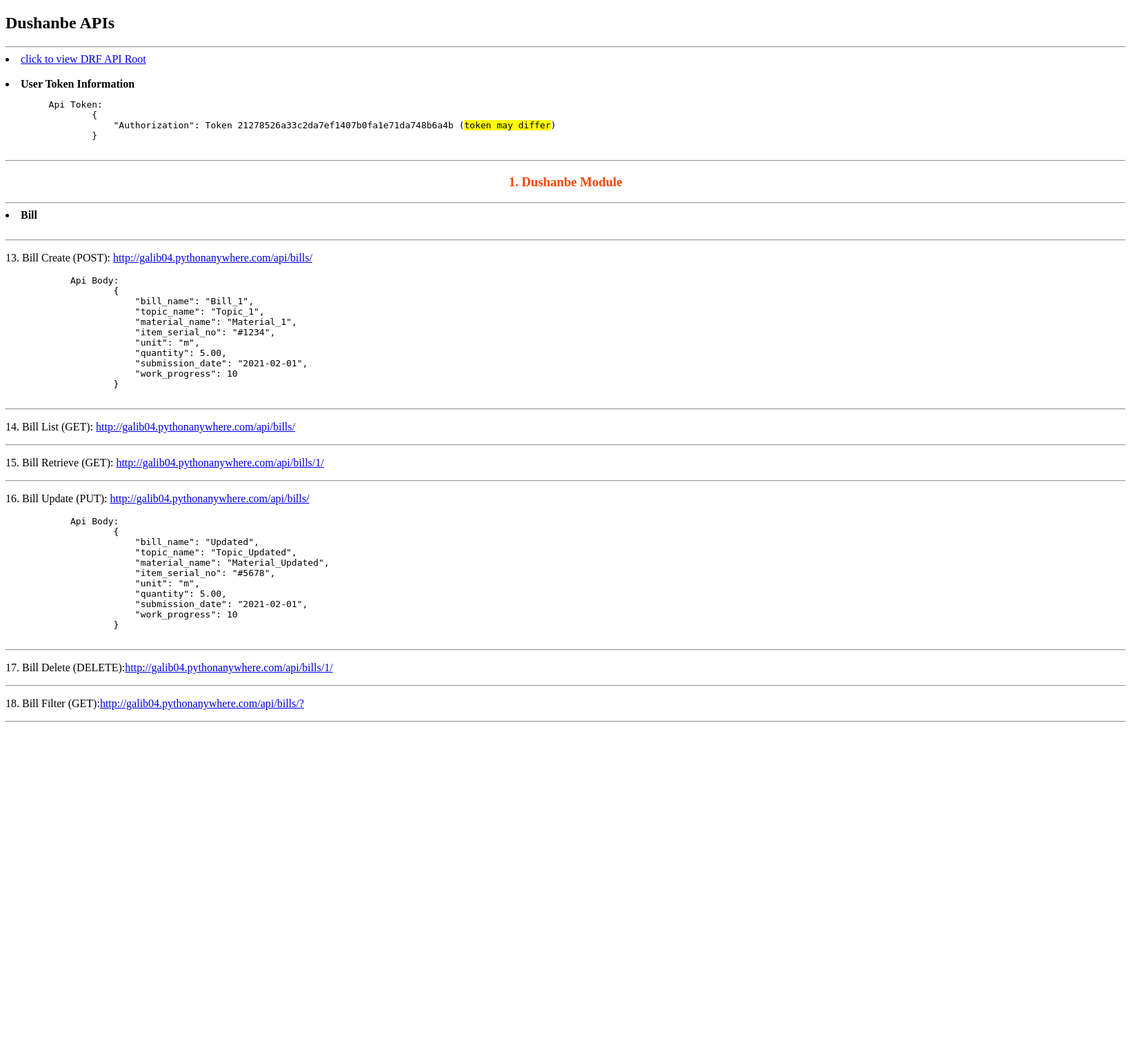
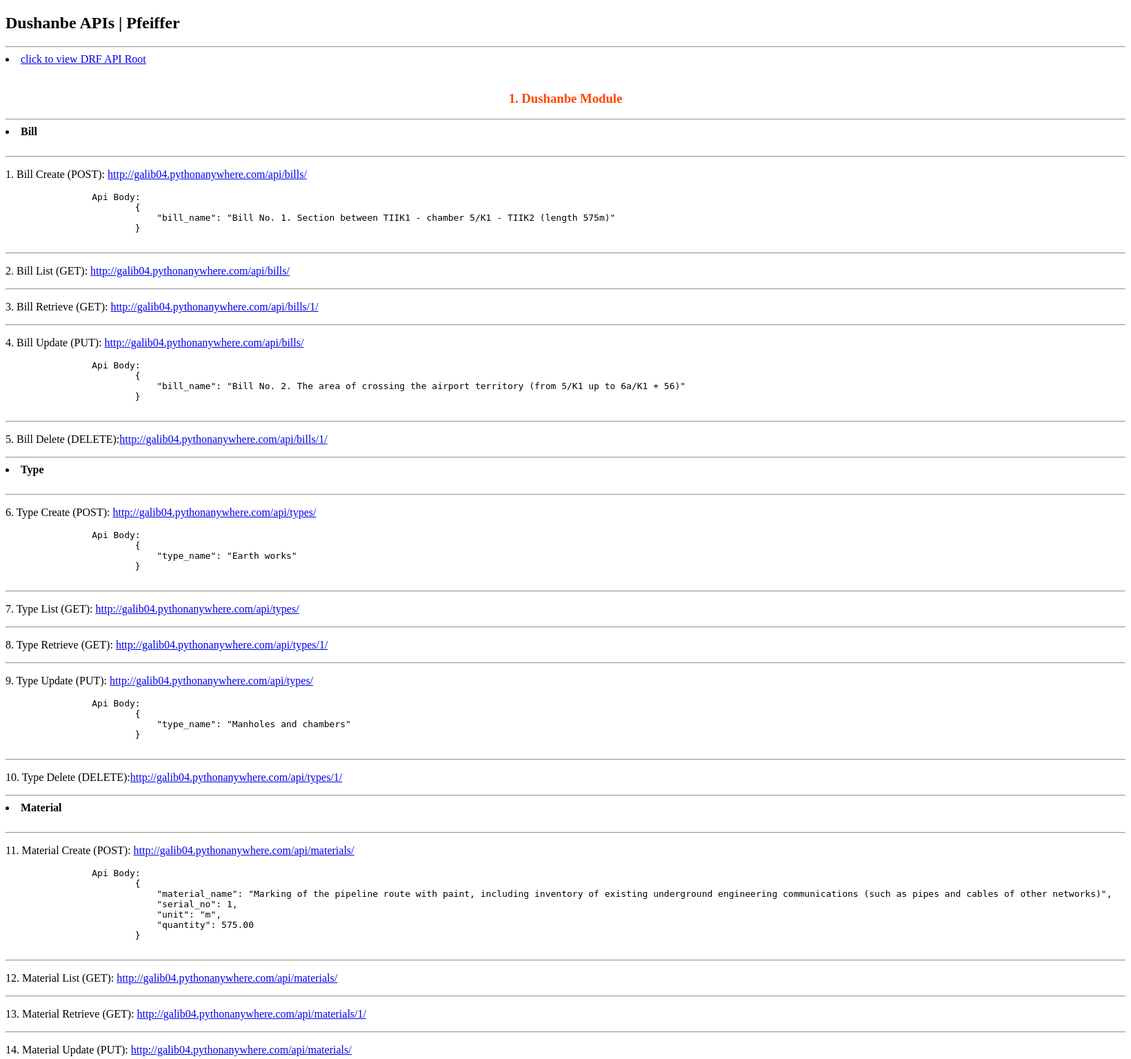
Before and after one commit to m-a-hannan/dushanbe-backend-apis, a Django app: page / in a window 1640 px wide. Shown: the top 1535 px of the page at 69% size. Before the commit the page ends 1047 px from the top, so only its background shows below. Run offline with Django 3.2, Linux system fonts and the light colour scheme.

Commit message:
token auth & signal deactivated

```diff
--- a/config/settings.py
+++ b/config/settings.py
@@ -157,7 +157,7 @@
     # 'DEFAULT_PERMISSION_CLASSES': [
     #     'rest_framework.permissions.IsAuthenticated',
     # ],
-    #
+
     # 'DEFAULT_AUTHENTICATION_CLASSES': [
     #     'rest_framework.authentication.TokenAuthentication',
     #     'rest_framework.authentication.SessionAuthentication',
--- a/dushanbe/views/bill_submission_views.py
+++ b/dushanbe/views/bill_submission_views.py
@@ -21,7 +21,7 @@
 class BillSubmissionViewSet(viewsets.ModelViewSet):
     queryset = BillSubmission.objects.all().order_by('-id')
     serializer_class = BillSubmissionListSerializer
-    permission_classes = (DjangoModelPermissionsWithGET, )
+    # permission_classes = (DjangoModelPermissionsWithGET, )
     pagination_class = None
 
     @transaction.atomic
--- a/dushanbe/views/materials_views.py
+++ b/dushanbe/views/materials_views.py
@@ -21,7 +21,7 @@
 class MaterialViewSet(viewsets.ModelViewSet):
     queryset = Material.objects.all().order_by('-id')
     serializer_class = MaterialListSerializer
-    permission_classes = (DjangoModelPermissionsWithGET, )
+    # permission_classes = (DjangoModelPermissionsWithGET, )
     pagination_class = None
 
     @transaction.atomic
--- a/dushanbe/views/type_views.py
+++ b/dushanbe/views/type_views.py
@@ -21,7 +21,7 @@
 class TypeViewSet(viewsets.ModelViewSet):
     queryset = Type.objects.all().order_by('-id')
     serializer_class = TypeListSerializer
-    permission_classes = (DjangoModelPermissionsWithGET, )
+    # permission_classes = (DjangoModelPermissionsWithGET, )
     pagination_class = None
 
     @transaction.atomic
--- a/templates/home.html
+++ b/templates/home.html
@@ -2,12 +2,12 @@
 <html lang="en">
 <head>
     <meta charset="UTF-8">
-    <title>API List | Dushanbe</title>
+    <title>API List | Dushanbe | Pfeiffer</title>
 </head>
 
 <body>
     <!---- DRF API Root ---->
-    <h2>Dushanbe APIs</h2>
+    <h2>Dushanbe APIs | Pfeiffer</h2>
     <hr>
 
     {#<li><a href="http://127.0.0.1:8000/api/" target="_blank">click to view DRF API Root</a></li>#}
@@ -15,16 +15,16 @@
     <li><a href="http://galib04.pythonanywhere.com/api/" target="_blank">click to view DRF API Root</a></li>
     <br>
 
-    <!---- User Token Info ---->
-    <li><b>User Token Information</b></li>
-
-    <pre>
-        Api Token:
-                {
-                    "Authorization": Token 21278526a33c2da7ef1407b0fa1e71da748b6a4b (<span style="background-color: yellow">token may differ</span>)
-                }
-    </pre>
-    <hr>
+    {#    <!---- User Token Info ---->#}
+    {#    <li><b>User Token Information</b></li>#}
+    {##}
+    {#    <pre>#}
+    {#        Api Token:#}
+    {#                {#}
+    {#                    "Authorization": Token 21278526a33c2da7ef1407b0fa1e71da748b6a4b (<span style="background-color: yellow">token may differ</span>)#}
+    {#                }#}
+    {#    </pre>#}
+    {#    <hr>#}
 
     <!---- 1. Dushanbe Module ---->
     <h3 style="text-align: center; color: orangered">1. Dushanbe Module</h3>
@@ -35,52 +35,157 @@
     <br>
     <hr>
 
-        <p>13. Bill Create (POST): <a href="#">http://galib04.pythonanywhere.com/api/bills/</a></p>
+    <p>1. Bill Create (POST): <a href="#">http://galib04.pythonanywhere.com/api/bills/</a></p>
     <pre>
                 Api Body:
                         {
-                        "bill_name": "Bill_1",
-                        "topic_name": "Topic_1",
-                        "material_name": "Material_1",
-                        "item_serial_no": "#1234",
+                            "bill_name": "Bill No. 1. Section between TIIK1 - chamber 5/K1 - TIIK2 (length 575m)"
+                        }
+            </pre>
+    <hr>
+
+    <p>2. Bill List (GET):
+        <a href="http://galib04.pythonanywhere.com/api/bills/"
+           target="_blank">http://galib04.pythonanywhere.com/api/bills/</a>
+    </p>
+    <hr>
+
+    <p>3. Bill Retrieve (GET):
+        <a href="http://galib04.pythonanywhere.com/api/bills/1/" target="_blank">http://galib04.pythonanywhere.com/api/bills/1/</a>
+    </p>
+    <hr>
+
+    <p>4. Bill Update (PUT): <a href="#">http://galib04.pythonanywhere.com/api/bills/</a></p>
+    <pre>
+                Api Body:
+                        {
+                            "bill_name": "Bill No. 2. The area of crossing the airport territory (from 5/K1 up to 6a/K1 + 56)"
+                        }
+            </pre>
+    <hr>
+
+    <p>5. Bill Delete (DELETE):<a href="#">http://galib04.pythonanywhere.com/api/bills/1/</a></p>
+    <hr>
+
+    <!---- Type ---->
+    <li><b>Type</b></li>
+    <br>
+    <hr>
+
+    <p>6. Type Create (POST): <a href="#">http://galib04.pythonanywhere.com/api/types/</a></p>
+    <pre>
+                Api Body:
+                        {
+                            "type_name": "Earth works"
+                        }
+            </pre>
+    <hr>
+
+    <p>7. Type List (GET):
+        <a href="http://galib04.pythonanywhere.com/api/types/"
+           target="_blank">http://galib04.pythonanywhere.com/api/types/</a>
+    </p>
+    <hr>
+
+    <p>8. Type Retrieve (GET):
+        <a href="http://galib04.pythonanywhere.com/api/types/1/" target="_blank">http://galib04.pythonanywhere.com/api/types/1/</a>
+    </p>
+    <hr>
+
+    <p>9. Type Update (PUT): <a href="#">http://galib04.pythonanywhere.com/api/types/</a></p>
+    <pre>
+                Api Body:
+                        {
+                            "type_name": "Manholes and chambers"
+                        }
+            </pre>
+    <hr>
+
+    <p>10. Type Delete (DELETE):<a href="#">http://galib04.pythonanywhere.com/api/types/1/</a></p>
+    <hr>
+
+    <!---- Material ---->
+    <li><b>Material</b></li>
+    <br>
+    <hr>
+
+    <p>11. Material Create (POST): <a href="#">http://galib04.pythonanywhere.com/api/materials/</a></p>
+    <pre>
+                Api Body:
+                        {
+                            "material_name": "Marking of the pipeline route with paint, including inventory of existing underground engineering communications (such as pipes and cables of other networks)",
+                            "serial_no": 1,
                             "unit": "m",
-                        "quantity": 5.00,
-                        "submission_date": "2021-02-01",
+                            "quantity": 575.00
+                        }
+            </pre>
+    <hr>
+
+    <p>12. Material List (GET):
+        <a href="http://galib04.pythonanywhere.com/api/materials/" target="_blank">http://galib04.pythonanywhere.com/api/materials/</a>
+    </p>
+    <hr>
+
+    <p>13. Material Retrieve (GET):
+        <a href="http://galib04.pythonanywhere.com/api/materials/1/" target="_blank">http://galib04.pythonanywhere.com/api/materials/1/</a>
+    </p>
+    <hr>
+
+    <p>14. Material Update (PUT): <a href="#">http://galib04.pythonanywhere.com/api/materials/</a></p>
+    <pre>
+                Api Body:
+                        {
+                            "material_name": "Soil transportation at a distance of 6 km, for temporary storage",
+                            "serial_no": 8,
+                            "unit": "t",
+                            "quantity": 17365.00
+                        }
+            </pre>
+    <hr>
+
+    <p>15. Material Delete (DELETE):<a href="#">http://galib04.pythonanywhere.com/api/materials/1/</a></p>
+    <hr>
+
+    <!---- Bill Submissions ---->
+    <li><b>Bill Submissions</b></li>
+    <br>
+    <hr>
+
+    <p>16. Bill Submissions Create (POST): <a href="#">http://galib04.pythonanywhere.com/api/bill-submissions/</a></p>
+    <pre>
+                Api Body:
+                        {
+                            "bill": 1,              <span style="background-color: yellow">(relational field with 'Bill' table)</span>
+                            "type": 2,              <span style="background-color: yellow">(relational field with 'Type' table)</span>
+                            "material": 3,          <span style="background-color: yellow">(relational field with 'Material' table)</span>
                             "work_progress": 10
                         }
             </pre>
     <hr>
 
-        <p>14. Bill List (GET):
-            <a href="http://galib04.pythonanywhere.com/api/bills/" target="_blank">http://galib04.pythonanywhere.com/api/bills/</a>
+    <p>17. Bill Submissions List (GET):
+        <a href="http://galib04.pythonanywhere.com/api/bill-submissions/" target="_blank">http://galib04.pythonanywhere.com/api/bill-submissions/</a>
     </p>
     <hr>
 
-        <p>15. Bill Retrieve (GET):
-            <a href="http://galib04.pythonanywhere.com/api/bills/1/" target="_blank">http://galib04.pythonanywhere.com/api/bills/1/</a>
+    <p>18. Bill Submissions Retrieve (GET):
+        <a href="http://galib04.pythonanywhere.com/api/bill-submissions/1/" target="_blank">http://galib04.pythonanywhere.com/api/bill-submissions/1/</a>
     </p>
     <hr>
 
-        <p>16. Bill Update (PUT): <a href="#">http://galib04.pythonanywhere.com/api/bills/</a></p>
+    <p>19. Bill Submissions Update (PUT): <a href="#">http://galib04.pythonanywhere.com/api/bill-submissions/</a></p>
     <pre>
                 Api Body:
                         {
-                        "bill_name": "Updated",
-                        "topic_name": "Topic_Updated",
-                        "material_name": "Material_Updated",
-                        "item_serial_no": "#5678",
-                        "unit": "m",
-                        "quantity": 5.00,
-                        "submission_date": "2021-02-01",
+                            "bill": 2,
+                            "type": 3,
+                            "material": 4,
                             "work_progress": 10
                         }
             </pre>
     <hr>
 
-        <p>17. Bill Delete (DELETE):<a href="#">http://galib04.pythonanywhere.com/api/bills/1/</a></p>
-        <hr>
-
-        <p>18. Bill Filter (GET):<a href="http://galib04.pythonanywhere.com/api/bills/?" target="_blank">http://galib04.pythonanywhere.com/api/bills/?</a></p>
+    <p>20. Bill Submissions Delete (DELETE):<a href="#">http://galib04.pythonanywhere.com/api/bill-submissions/1/</a></p>
     <hr>
 
 </body>
```
Also changed, not shown: dushanbe/models.py (+9 -6 lines), dushanbe/signals/signals.py (+11 -11 lines). Lines whose indentation alone changed are shown as unchanged.
